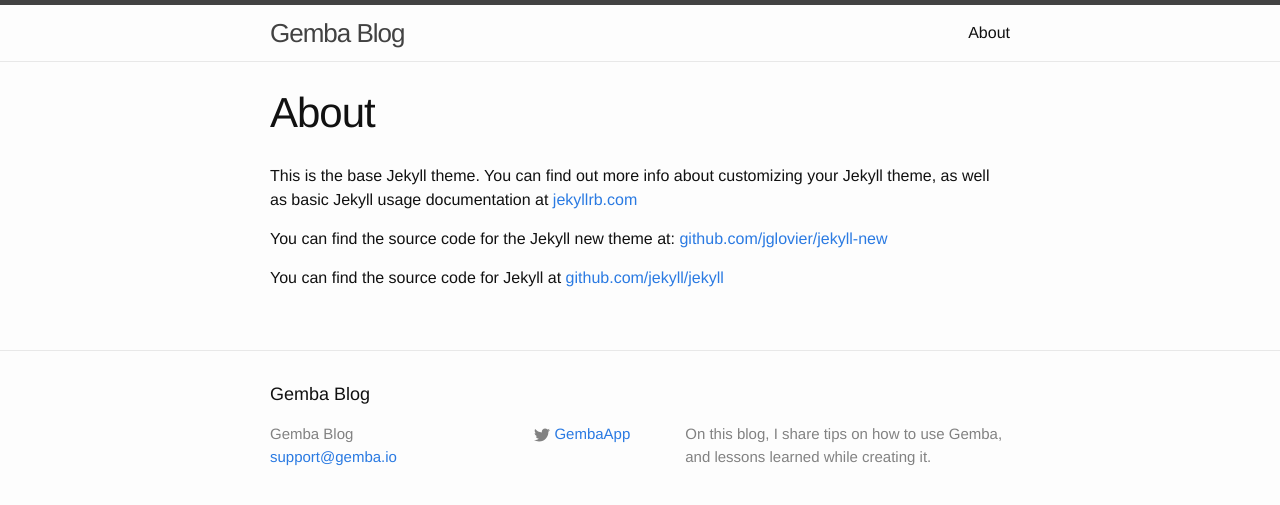
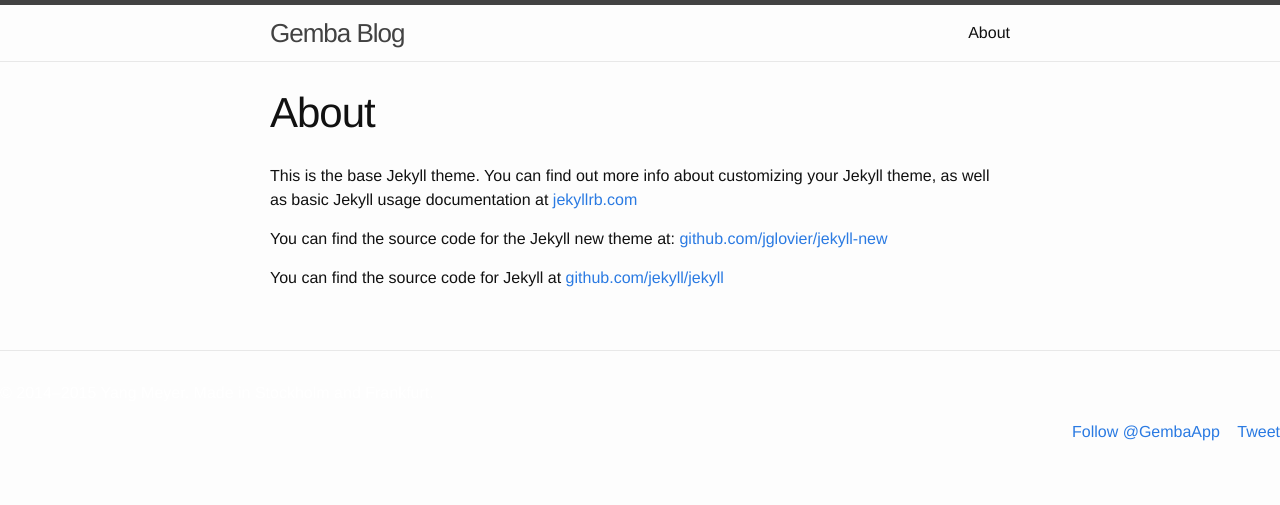
Before and after one commit to yangmeyer/blog.gemba.io, a Jekyll site: the page built from about.md, in a window 1280 px wide. Shown: the top 505 px of the page. Built offline with Jekyll 4.4.1, drawn with Linux system fonts in a browser that asks for light colours; nearby versions of some CDN libraries; library files that are not in the unit come from our copies; comment, search, counter and statistics services are not loaded.

Commit message:
Update footer.html

```diff
--- a/_includes/footer.html
+++ b/_includes/footer.html
@@ -1,55 +1,88 @@
-<footer class="site-footer">
+	<footer role="contentinfo" class="site-footer">
+		<div class="row">
+			<div class="seven columns">
+				<p style="color:white">&copy; 2014&#8211;2015 <a href="http://yangmeyer.de/" style="color:inherit">Yang Meyer</a>. Made in Stockholm and Frankfurt.</p>
+			</div>
+			<div class="five columns">
+				<p style="text-align:right">
+					<a href="https://twitter.com/GembaApp" class="twitter-follow-button" data-show-count="false" data-size="large">Follow @GembaApp</a> <script>!function(d,s,id){var js,fjs=d.getElementsByTagName(s)[0],p=/^http:/.test(d.location)?'http':'https';if(!d.getElementById(id)){js=d.createElement(s);js.id=id;js.src=p+'://platform.twitter.com/widgets.js';fjs.parentNode.insertBefore(js,fjs);}}(document, 'script', 'twitter-wjs');</script>
 
-  <div class="wrapper">
+					&nbsp;&nbsp;
 
-    <h2 class="footer-heading">{{ site.title }}</h2>
+					<a href="https://twitter.com/share" class="twitter-share-button" data-url="http://www.gemba.io" data-size="large" data-related="GembaApp">Tweet</a> <script>!function(d,s,id){var js,fjs=d.getElementsByTagName(s)[0],p=/^http:/.test(d.location)?'http':'https';if(!d.getElementById(id)){js=d.createElement(s);js.id=id;js.src=p+'://platform.twitter.com/widgets.js';fjs.parentNode.insertBefore(js,fjs);}}(document, 'script', 'twitter-wjs');</script>
+				</p>
+			</div>
+		</div>
+	</footer>
+	<!-- /END: Site Footer -->
 
-    <div class="footer-col-wrapper">
-      <div class="footer-col  footer-col-1">
-        <ul class="contact-list">
-          <li>{{ site.title }}</li>
-          <li><a href="mailto:{{ site.email }}">{{ site.email }}</a></li>
-        </ul>
-      </div>
+	<!-- Grab Google CDN's jQuery, fall back to local if offline -->
+	<!-- 2.0 for modern browsers, 1.10 for .oldie -->
+	<script>
+	var oldieCheck = Boolean(document.getElementsByTagName('html')[0].className.match(/\soldie\s/g));
+	if(!oldieCheck) {
+	document.write('<script src="http://ajax.googleapis.com/ajax/libs/jquery/2.0.2/jquery.min.js"><\/script>');
+	} else {
+	document.write('<script src="http://ajax.googleapis.com/ajax/libs/jquery/1.10.1/jquery.min.js"><\/script>');
+	}
+	</script>
+	<script>
+	if(!window.jQuery) {
+	if(!oldieCheck) {
+	  document.write('<script src="http://blog.gemba.io/js/libs/jquery-2.0.2.min.js"><\/script>');
+	} else {
+	  document.write('<script src="http://blog.gemba.io/js/libs/jquery-1.10.1.min.js"><\/script>');
+	}
+	}
+	</script>
 
-      <div class="footer-col  footer-col-2">
-        <ul class="social-media-list">
-          {% if site.github_username %}
-          <li>
-            <a href="https://github.com/{{ site.github_username }}">
-              <span class="icon  icon--github">
-                <svg viewBox="0 0 16 16">
-                  <path fill="#828282" d="M7.999,0.431c-4.285,0-7.76,3.474-7.76,7.761 c0,3.428,2.223,6.337,5.307,7.363c0.388,0.071,0.53-0.168,0.53-0.374c0-0.184-0.007-0.672-0.01-1.32 c-2.159,0.469-2.614-1.04-2.614-1.04c-0.353-0.896-0.862-1.135-0.862-1.135c-0.705-0.481,0.053-0.472,0.053-0.472 c0.779,0.055,1.189,0.8,1.189,0.8c0.692,1.186,1.816,0.843,2.258,0.645c0.071-0.502,0.271-0.843,0.493-1.037 C4.86,11.425,3.049,10.76,3.049,7.786c0-0.847,0.302-1.54,0.799-2.082C3.768,5.507,3.501,4.718,3.924,3.65 c0,0,0.652-0.209,2.134,0.796C6.677,4.273,7.34,4.187,8,4.184c0.659,0.003,1.323,0.089,1.943,0.261 c1.482-1.004,2.132-0.796,2.132-0.796c0.423,1.068,0.157,1.857,0.077,2.054c0.497,0.542,0.798,1.235,0.798,2.082 c0,2.981-1.814,3.637-3.543,3.829c0.279,0.24,0.527,0.713,0.527,1.437c0,1.037-0.01,1.874-0.01,2.129 c0,0.208,0.14,0.449,0.534,0.373c3.081-1.028,5.302-3.935,5.302-7.362C15.76,3.906,12.285,0.431,7.999,0.431z"/>
-                </svg>
-              </span>
+	<!--
+	Include gumby.js followed by UI modules followed by gumby.init.js
+	Or concatenate and minify into a single file -->
+	<script gumby-touch="js/libs" src="http://blog.gemba.io/js/libs/gumby.js"></script>
+	<script src="http://blog.gemba.io/js/libs/ui/gumby.retina.js"></script>
+	<script src="http://blog.gemba.io/js/libs/ui/gumby.fixed.js"></script>
+	<script src="http://blog.gemba.io/js/libs/ui/gumby.skiplink.js"></script>
+	<script src="http://blog.gemba.io/js/libs/ui/gumby.toggleswitch.js"></script>
+	<script src="http://blog.gemba.io/js/libs/ui/gumby.checkbox.js"></script>
+	<script src="http://blog.gemba.io/js/libs/ui/gumby.radiobtn.js"></script>
+	<script src="http://blog.gemba.io/js/libs/ui/gumby.tabs.js"></script>
+	<script src="http://blog.gemba.io/js/libs/ui/gumby.navbar.js"></script>
+	<script src="http://blog.gemba.io/js/libs/ui/gumby.parallax.js"></script>
+	<script src="http://blog.gemba.io/js/libs/ui/gumby.shuffle.js"></script>
+	<script src="http://blog.gemba.io/js/libs/ui/jquery.validation.js"></script>
 
-              <span class="username">{{ site.github_username }}</span>
-            </a>
-          </li>
-          {% endif %}
+	<!-- Must Come LAST (after gumby components)  -->
+	<script src="http://blog.gemba.io/js/libs/gumby.init.js"></script>
 
-          {% if site.twitter_username %}
-          <li>
-            <a href="https://twitter.com/{{ site.twitter_username }}">
-              <span class="icon  icon--twitter">
-                <svg viewBox="0 0 16 16">
-                  <path fill="#828282" d="M15.969,3.058c-0.586,0.26-1.217,0.436-1.878,0.515c0.675-0.405,1.194-1.045,1.438-1.809
-                  c-0.632,0.375-1.332,0.647-2.076,0.793c-0.596-0.636-1.446-1.033-2.387-1.033c-1.806,0-3.27,1.464-3.27,3.27 c0,0.256,0.029,0.506,0.085,0.745C5.163,5.404,2.753,4.102,1.14,2.124C0.859,2.607,0.698,3.168,0.698,3.767 c0,1.134,0.577,2.135,1.455,2.722C1.616,6.472,1.112,6.325,0.671,6.08c0,0.014,0,0.027,0,0.041c0,1.584,1.127,2.906,2.623,3.206 C3.02,9.402,2.731,9.442,2.433,9.442c-0.211,0-0.416-0.021-0.615-0.059c0.416,1.299,1.624,2.245,3.055,2.271 c-1.119,0.877-2.529,1.4-4.061,1.4c-0.264,0-0.524-0.015-0.78-0.046c1.447,0.928,3.166,1.469,5.013,1.469 c6.015,0,9.304-4.983,9.304-9.304c0-0.142-0.003-0.283-0.009-0.423C14.976,4.29,15.531,3.714,15.969,3.058z"/>
-                </svg>
-              </span>
+	<!--
+	gumby.min.js contains gumby.js, all UI modules and gumby.init.js
+	<script src="http://blog.gemba.io/js/libs/gumby.min.js"></script> -->
 
-              <span class="username">{{ site.twitter_username }}</span>
-            </a>
-          </li>
-          {% endif %}
-        </ul>
-      </div>
+	<!-- External Plugins Not Linked Directly to Gumby -->
 
-      <div class="footer-col  footer-col-3">
-        <p class="text">{{ site.description }}</p>
-      </div>
-    </div>
+	<script src="http://blog.gemba.io/js/plugins/jquery.bxslider.min.js"></script>
+	<script src="http://blog.gemba.io/js/plugins/waypoints.min.js"></script>
+	<script src="http://blog.gemba.io/js/plugins/placeholders.js"></script>
 
-  </div>
+	<!-- Custom theme specific interaction -->
+	<script src="http://blog.gemba.io/js/theme.js"></script>
 
-</footer>
+	<!-- Google Analytics -->
+	<script>
+	  (function(i,s,o,g,r,a,m){i['GoogleAnalyticsObject']=r;i[r]=i[r]||function(){
+	  (i[r].q=i[r].q||[]).push(arguments)},i[r].l=1*new Date();a=s.createElement(o),
+	  m=s.getElementsByTagName(o)[0];a.async=1;a.src=g;m.parentNode.insertBefore(a,m)
+	  })(window,document,'script','//www.google-analytics.com/analytics.js','ga');
+
+	  ga('create', 'UA-46201230-3', 'gemba.io');
+	  ga('send', 'pageview');
+
+	</script>
+
+	<!-- Prompt IE 6 users to install Chrome Frame. Remove this if you want to support IE 6.
+	   chromium.org/developers/how-tos/chrome-frame-getting-started -->
+	<!--[if lt IE 7 ]>
+	<script src="//ajax.googleapis.com/ajax/libs/chrome-frame/1.0.3/CFInstall.min.js"></script>
+	<script>window.attachEvent('onload',function(){CFInstall.check({mode:'overlay'})})</script>
+	<![endif]-->
```
